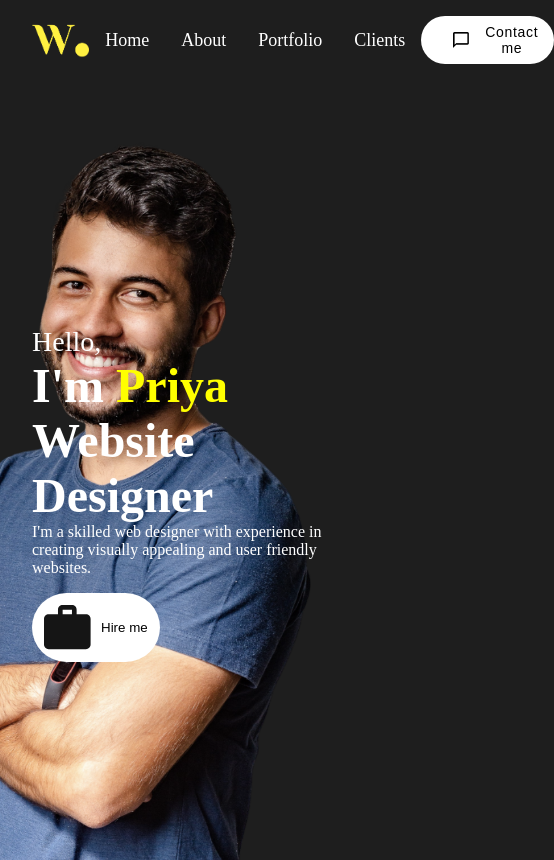
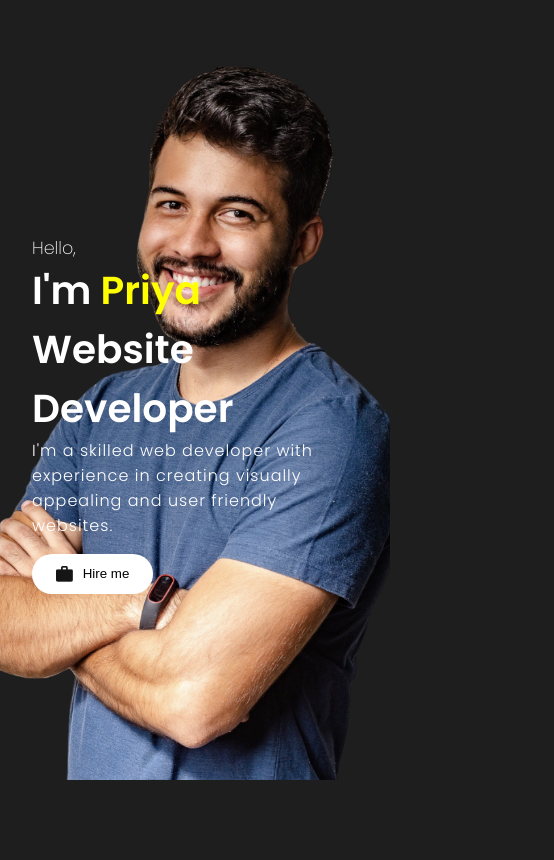
Before and after one commit to priyarathore20/Portfolio, a React (Create React App) app: page / in a window 390 px wide. Shown: the whole page, 554 px wide, since content can reach past the window. Built offline with nearby package versions, Linux system fonts and the light colour scheme.

Commit message:
intro responsiveness and started about section

```diff
--- a/public/index.html
+++ b/public/index.html
@@ -15,6 +15,18 @@
       user's mobile device or desktop. See https://developers.google.com/web/fundamentals/web-app-manifest/
     -->
     <link rel="manifest" href="%PUBLIC_URL%/manifest.json" />
+    <link rel="preconnect" href="https://fonts.googleapis.com" />
+    <link rel="preconnect" href="https://fonts.gstatic.com" crossorigin />
+    <link
+      href="https://fonts.googleapis.com/css2?family=Poppins:ital,wght@0,200;0,600;1,100&display=swap"
+      rel="stylesheet"
+    />
+    <link rel="preconnect" href="https://fonts.googleapis.com" />
+    <link rel="preconnect" href="https://fonts.gstatic.com" crossorigin />
+    <link
+      href="https://fonts.googleapis.com/css2?family=Poppins:wght@300&display=swap"
+      rel="stylesheet"
+    />
     <!--
       Notice the use of %PUBLIC_URL% in the tags above.
       It will be replaced with the URL of the `public` folder during the build.
--- a/src/App.js
+++ b/src/App.js
@@ -5,7 +5,7 @@ import IntroSection from "./Components/Intro";
 function App() {
   return (
     <div className="App">
-      <Navbar />
+      {/* <Navbar /> */}
       <IntroSection />
           </div>
   );
--- a/src/Components/Intro/index.jsx
+++ b/src/Components/Intro/index.jsx
@@ -18,10 +18,10 @@ const IntroSection = () => {
         <Intro>Hello,</Intro>
         <IntroText>
           I'm <span>Priya</span>
-          <br /> Website Designer
+          <br /> Website Developer
           <IntroPara>
-            I'm a skilled web designer with experience in creating visually
-            appealing and user friendly websites. <br />
+            I'm a skilled web developer with experience in creating visually
+            <br /> appealing and user friendly websites. <br />
             <a href="www.youtube.com">
               <button>
                 <img src={btnImg} alt="" /> Hire me
--- a/src/Components/Intro/styles.js
+++ b/src/Components/Intro/styles.js
@@ -7,6 +7,9 @@ export const IntroWrapper = styled.section`
   margin: 0 auto;
   overflow: hidden;
   position: relative;
+
+  @media screen and (max-width: 840px) {
+  }
 `;
 export const IntroContent = styled.div`
   height: 100vh;
@@ -17,29 +20,50 @@ export const IntroContent = styled.div`
   display: flex;
   justify-content: center;
   flex-direction: column;
+
+  @media screen and (max-width: 840px) {
+    font-size: 10vw;
+  }
 `;
 export const Intro = styled.span`
   font-size: 1.75rem;
   font-weight: 100;
+
+  @media screen and (max-width: 840px) {
+    font-size: 4.5vw;
+  }
 `;
 export const IntroPara = styled.p`
-font-size: medium;
-font-weight: 100;
+  font-size: medium;
+  font-weight: 300;
+  letter-spacing: 1px;
 
-button{
+  button {
     background-color: white;
     margin: 1rem 0;
-    padding: 0.75rem;
+    padding: 0.75rem 1.5rem;
     display: flex;
     align-items: center;
     gap: 10px;
     border: none;
     border-radius: 3rem;
-}
+    cursor: pointer;
+  }
+
+  img {
+    object-fit: cover;
+    height: 1rem;
+  }
+
+  @media screen and (max-width: 840px) {
+  }
 `;
 export const IntroText = styled.span`
   span {
     color: yellow;
+  }
+
+  @media screen and (max-width: 840px) {
   }
 `;
 export const IntroImg = styled.img`
@@ -49,4 +73,11 @@ export const IntroImg = styled.img`
   object-fit: cover;
   right: 0;
   height: 100vh;
+
+  @media screen and (max-width: 840px) {
+    right: -12vw;
+  }
+  @media screen and (max-width: 480px) {
+    right: -25vw;
+  }
 `;
--- a/src/index.css
+++ b/src/index.css
@@ -11,4 +11,5 @@ background-color: rgb(30, 30, 30);
 color: white;
 overflow: hidden;
 overflow-y: scroll;
+font-family: "Poppins", sans-serif;
 }
```
Also changed, not shown: src/Components/About/index.jsx (added, +21 -0 lines), src/Components/About/styles.js (added, +10 -0 lines).
